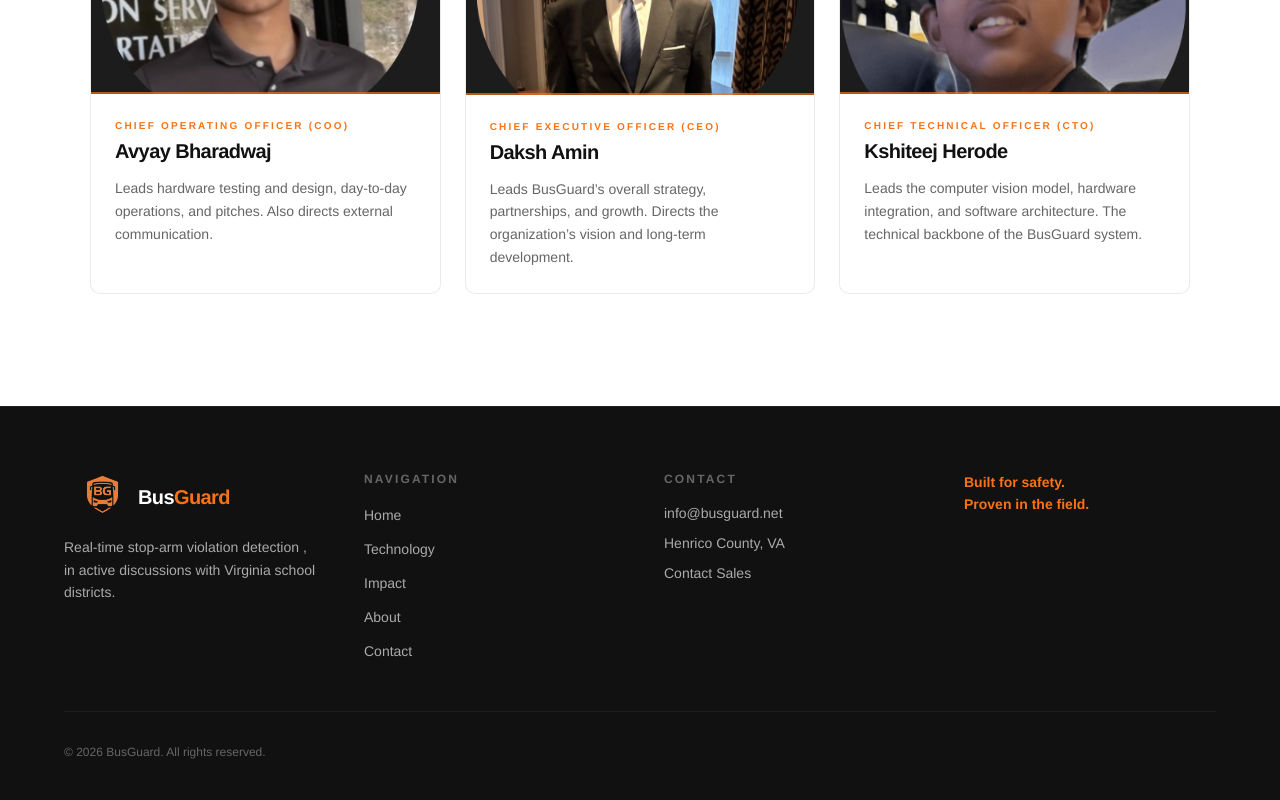
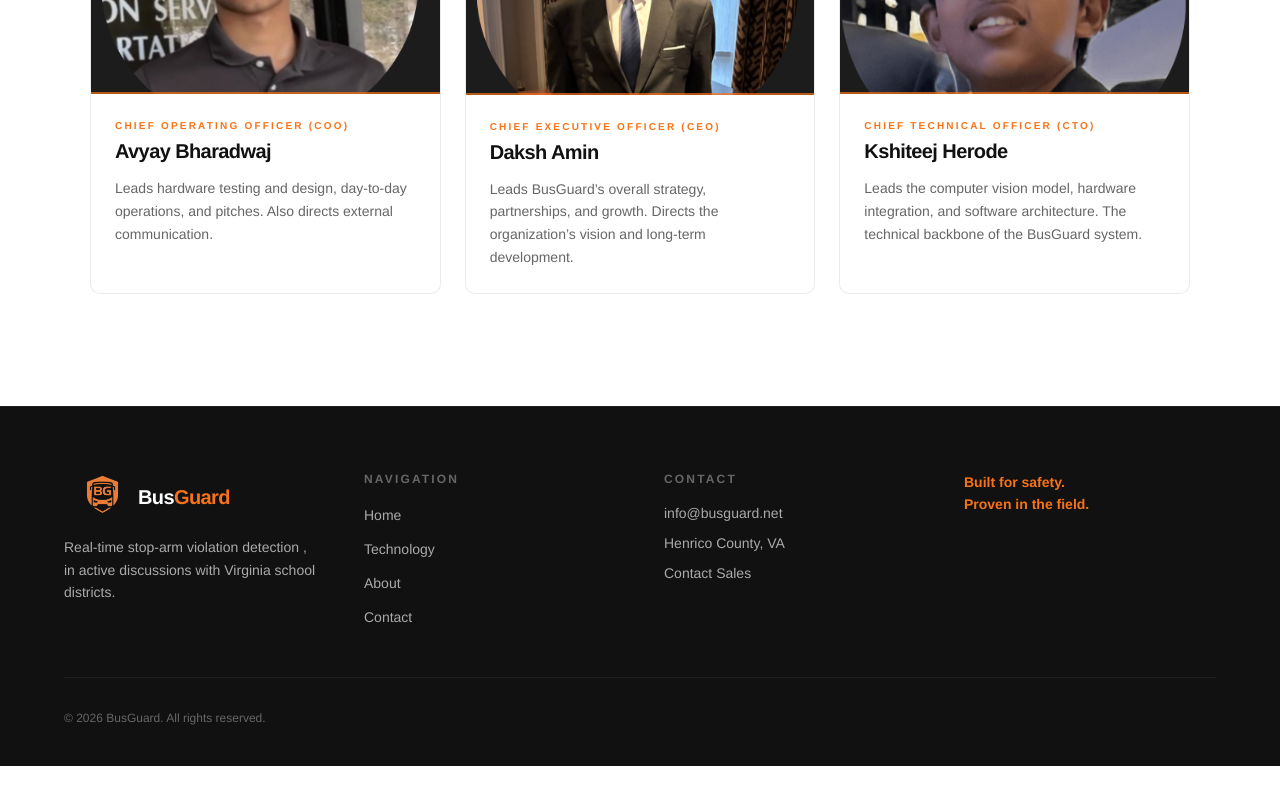
Before and after one commit to dakshamin15/finalbusguard, a Next.js app: page /about in a window 1280 px wide. Shown: the part 1489-2289 px from the top of the page. After the commit the page ends 2255 px from the top, so only its background shows below. Built offline with nearby package versions, Linux system fonts and the light colour scheme.

Commit message:
Remove 'Impact' link from footer
Removed 'Impact' link from footer navigation.

```diff
--- a/components/Footer.tsx
+++ b/components/Footer.tsx
@@ -6,7 +6,6 @@
 const navLinks = [
   { href: "/", label: "Home" },
   { href: "/technology", label: "Technology" },
-  { href: "/impact", label: "Impact" },
   { href: "/about", label: "About" },
   { href: "/contact", label: "Contact" },
 ];
```
